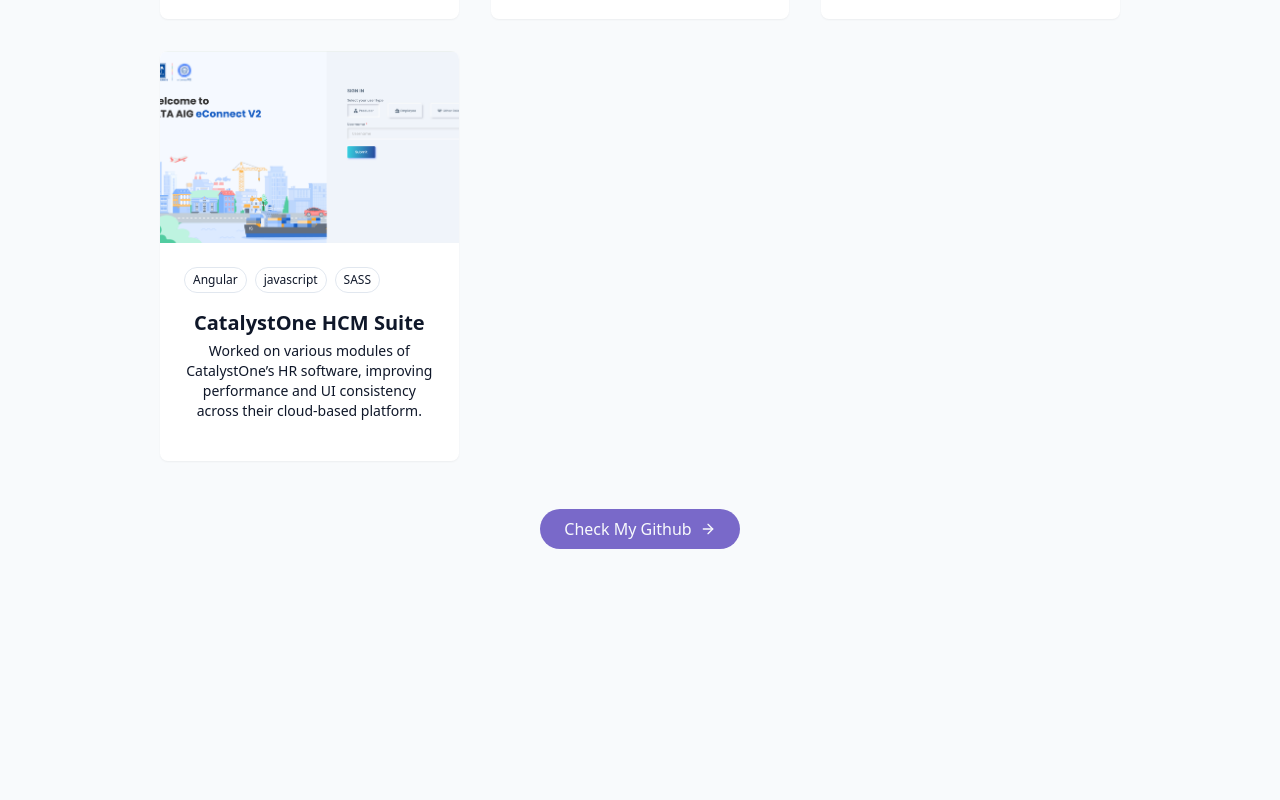
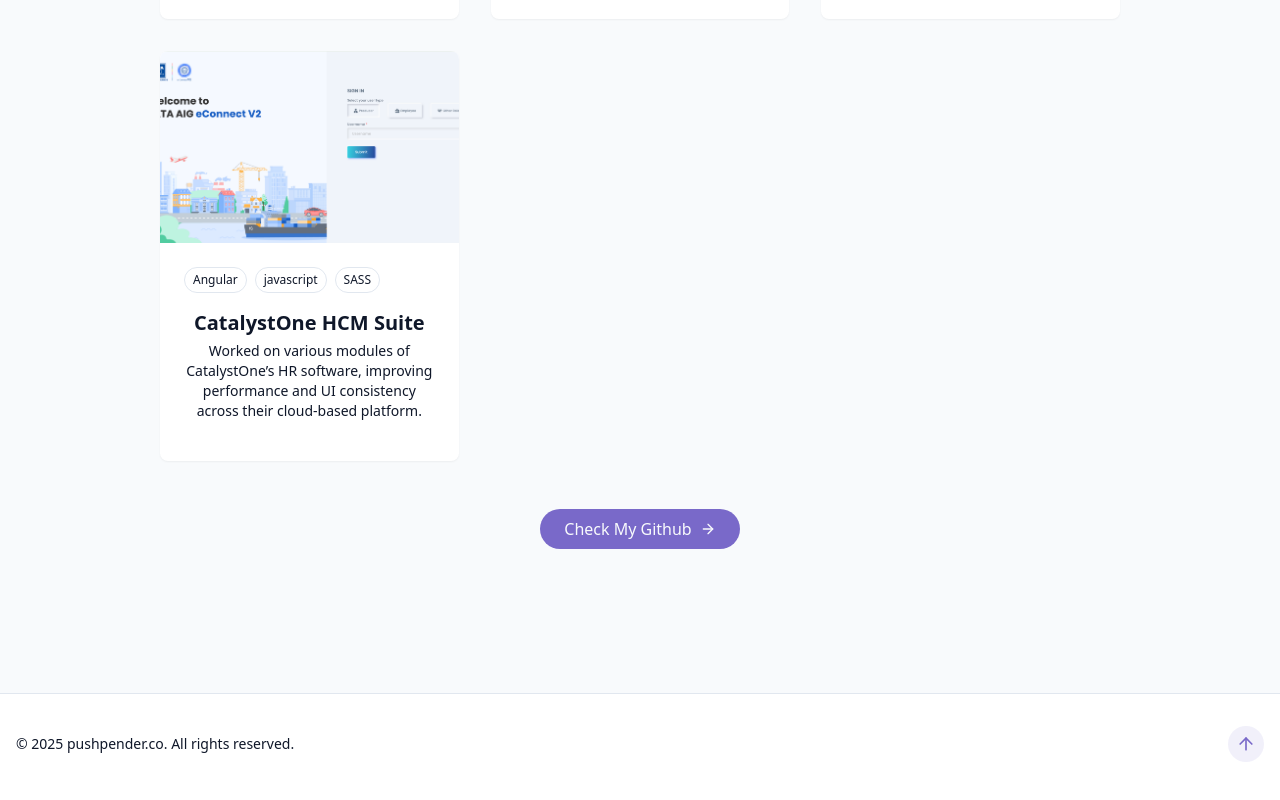
Before and after one commit to pushpendersingh97/pushpender-portfolio, a React (Vite) app: page / in a window 1280 px wide. Shown: the part 3311-4111 px from the top of the page. Before the commit the page ends 3956 px from the top, so only its background shows below. Built offline with nearby package versions, Linux system fonts and the light colour scheme.

Commit message:
Footer Updated

```diff
--- a/src/components/Footer.jsx
+++ b/src/components/Footer.jsx
@@ -6,7 +6,7 @@
       {" "}
       <p className="text-sm text-muted-foreground">
         {" "}
-        &copy; {new Date().getFullYear()} Pedrotech.co. All rights reserved.
+        &copy; {new Date().getFullYear()} pushpender.co. All rights reserved.
       </p>
       <a
         href="#hero"
--- a/src/pages/Home.jsx
+++ b/src/pages/Home.jsx
@@ -6,6 +6,7 @@
 import { ProjectsSection } from '../components/ProjectsSection'
 import { SkillsSection } from '../components/SkillsSection'
 import { AboutSection } from '../components/AboutSection'
+import { Footer } from '../components/Footer'
 
 const Home = () => {
   return (
@@ -25,6 +26,7 @@
             <AboutSection />
             <SkillsSection />
             <ProjectsSection />
+            <Footer />
         </main>
 
         {/** Footer */}
```
